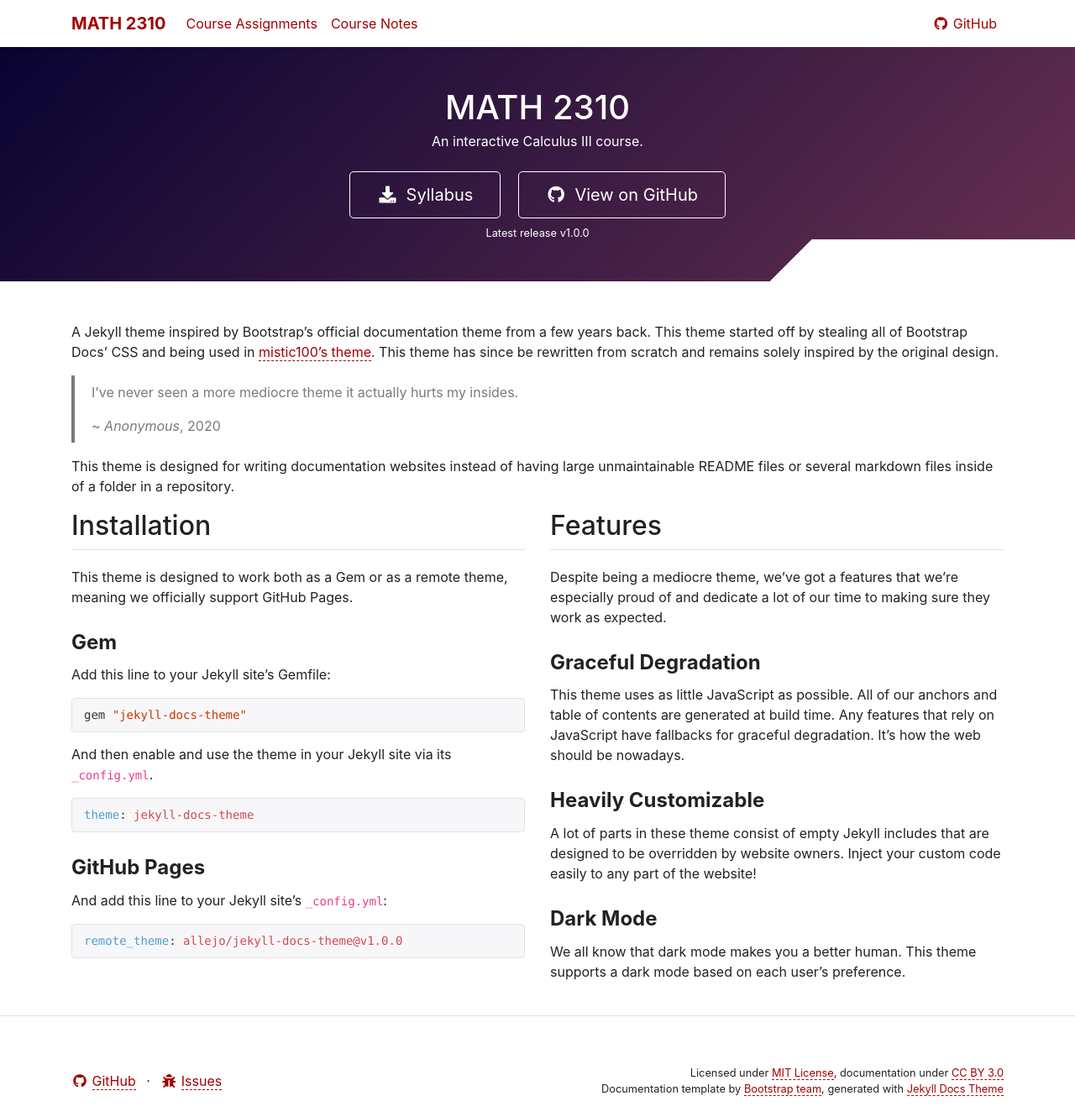
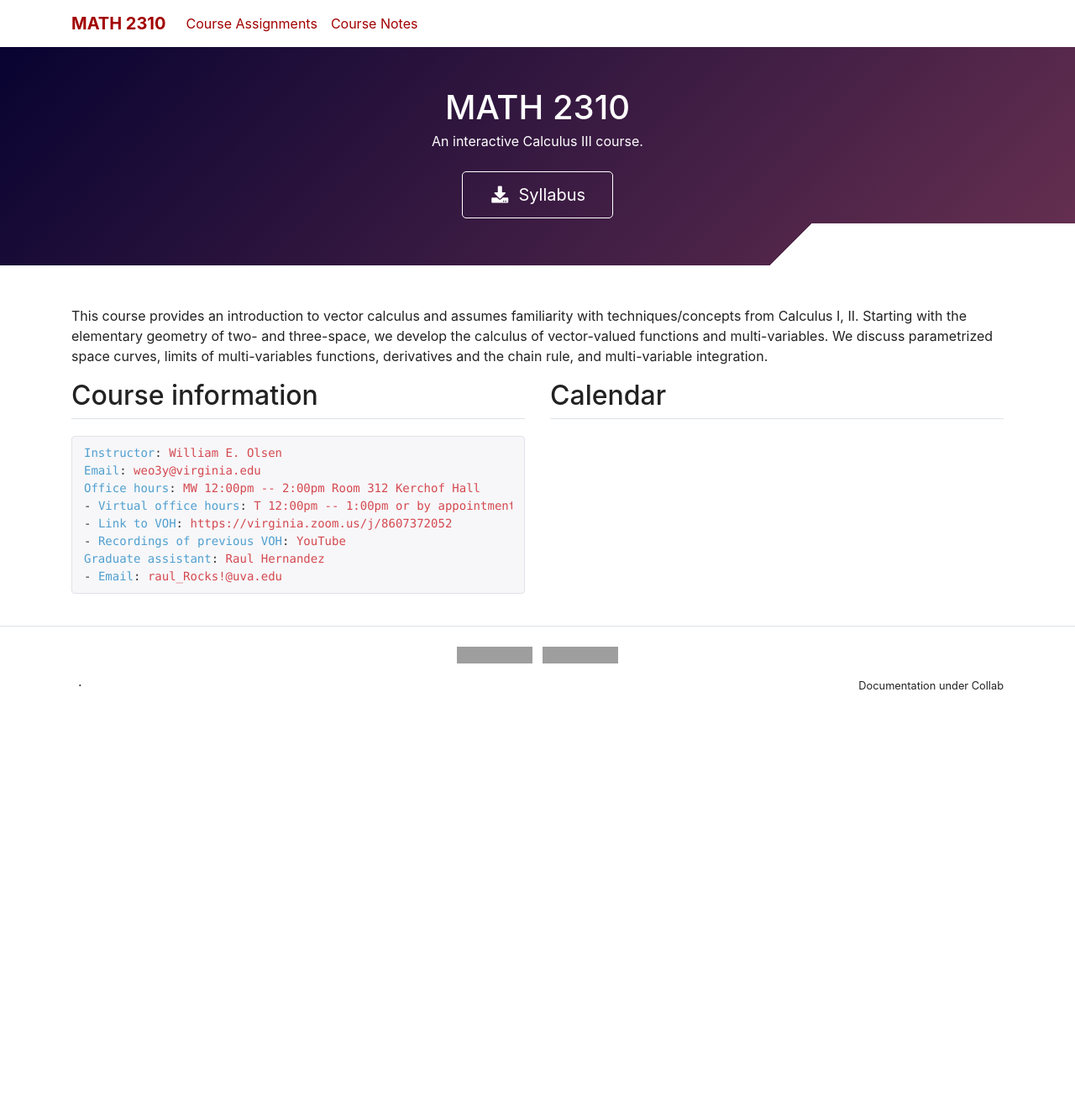
Before and after one commit to WilliamOlsen/Calculus-III, a Jekyll site: the page built from index.md, in a window 1280 px wide. Shown: the whole page at 84% size. Built offline with Jekyll 4.4.1, drawn with Linux system fonts in a browser that asks for light colours; nearby versions of some CDN libraries; comment, search, counter and statistics services are not loaded; after the commit the page ends 900 px from its top, so only the background shows below that; grey boxes are pictures that could not be loaded.

Commit message:
fixing up site

````diff
--- a/_config.yml
+++ b/_config.yml
@@ -3,35 +3,35 @@ name: MATH 2310
 
 project:
   version: 1.0.0
-  download_url: https://github.com/allejo/jekyll-docs-theme/releases
+  download_url: "{{ site.baseurl }}/OlsenCV.pdf"
   download_text: Syllabus
 
 license:
-  software: MIT License
-  software_url: https://opensource.org/licenses/MIT
+  software:
+  software_url:
 
-  docs: CC BY 3.0
-  docs_url: https://creativecommons.org/licenses/by/3.0/
+  docs: Collab
+  docs_url:
 
 links:
   header:
-    - title: GitHub
-      icon: github
+    - title:
+      icon:
+      brand: false
+      url:
+  homepage:
+    - title:
+      icon:
+      brand: false
+      url:
+  footer:
+    - title:
+      icon:
       brand: true
-      url: https://github.com/allejo/jekyll-docs-theme
-  homepage:
-    - title: View on GitHub
-      icon: github
-      brand: true
-      url: https://github.com/allejo/jekyll-docs-theme
-  footer:
-    - title: GitHub
-      icon: github
-      brand: true
-      url: https://github.com/allejo/jekyll-docs-theme
-    - title: Issues
-      icon: bug
-      url: https://github.com/allejo/jekyll-docs-theme/issues?state=open
+      url:
+    - title:
+      icon:
+      url:
 
 ui:
   mode: 'light' # 'auto', 'dark', 'light'
--- a/_includes/footer/content.html
+++ b/_includes/footer/content.html
@@ -124,11 +124,6 @@
                                 {%- if site.license.docs_url -%}</a>{%- endif -%}
                             {%- endif -%}
                         </p>
-
-                        <p class="mb-0">
-                            Documentation template by <a href="http://getbootstrap.com">Bootstrap team</a>, generated with
-                            <a href="https://github.com/allejo/jekyll-docs-theme">Jekyll Docs Theme</a>
-                        </p>
                     </div>
                 {% endif %}
             </div>
--- a/_includes/masthead/button.html
+++ b/_includes/masthead/button.html
@@ -1,5 +1,5 @@
 <a
-    href="{{ include.url }}"
+    href="{{ site.baseurl }}/OlsenCV.pdf"
     class="site-masthead__button mx-2 mb-2"
 >
     {% include fa-icon.html
--- a/_includes/masthead/buttons.html
+++ b/_includes/masthead/buttons.html
@@ -6,25 +6,10 @@
             {%- endcapture %}
 
             {% include masthead/button.html
-                 url=site.project.download_url
                  icon="download"
                  title=button_text
             %}
         {% endif %}
 
-        {% for link in site.links.homepage %}
-            {% include masthead/button.html
-                   url=link.url
-                   icon=link.icon
-                   title=link.title
-                   brand=link.brand
-            %}
-        {% endfor %}
     </div>
-
-    {% if site.project.version %}
-        <p class="site-masthead__version my-0">
-            Latest release v{{ site.project.version }}
-        </p>
-    {% endif %}
 {% endif %}
--- a/index.md
+++ b/index.md
@@ -5,63 +5,29 @@ disable_anchors: true
 description: An interactive Calculus III course.
 ---
 
-A Jekyll theme inspired by Bootstrap's official documentation theme from a few years back. This theme started off by stealing all of Bootstrap Docs' CSS and being used in [mistic100's theme](https://github.com/mistic100/jekyll-bootstrap-doc). This theme has since be rewritten from scratch and remains solely inspired by the original design.
-
-> I've never seen a more mediocre theme it actually hurts my insides.
->
-> ~ _Anonymous_, 2020
-
-This theme is designed for writing documentation websites instead of having large unmaintainable README files or several markdown files inside of a folder in a repository.
+This course provides an introduction to vector calculus and assumes familiarity with techniques/concepts from Calculus I, II. Starting with the elementary geometry of two- and three-space, we develop the calculus of vector-valued functions and multi-variables. We discuss parametrized space curves, limits of multi-variables functions, derivatives and the chain rule, and multi-variable integration.
 
 <div class="row">
 <div class="col-lg-6" markdown="1">
 
-## Installation
+## Course information
 {:.mt-lg-0}
 
-This theme is designed to work both as a Gem or as a remote theme, meaning we officially support GitHub Pages.
-
-### Gem
-
-Add this line to your Jekyll site's Gemfile:
-
-```ruby
-gem "jekyll-docs-theme"
+```yaml
+Instructor: William E. Olsen
+Email: weo3y@virginia.edu
+Office hours: MW 12:00pm -- 2:00pm Room 312 Kerchof Hall
+- Virtual office hours: T 12:00pm -- 1:00pm or by appointment
+- Link to VOH: https://virginia.zoom.us/j/8607372052
+- Recordings of previous VOH: YouTube
+Graduate assistant: Raul Hernandez
+- Email: raul_Rocks!@uva.edu
 ```
-
-And then enable and use the theme in your Jekyll site via its `_config.yml`.
-
-```yaml
-theme: jekyll-docs-theme
-```
-
-### GitHub Pages
-
-And add this line to your Jekyll site's `_config.yml`:
-
-```yaml
-remote_theme: allejo/jekyll-docs-theme@v{{ site.project.version }}
-```
-
 </div>
 <div class="col-lg-6" markdown="1">
 
-## Features
+## Calendar
 {:.mt-lg-0}
-
-Despite being a mediocre theme, we've got a features that we're especially proud of and dedicate a lot of our time to making sure they work as expected.
-
-### Graceful Degradation
-
-This theme uses as little JavaScript as possible. All of our anchors and table of contents are generated at build time. Any features that rely on JavaScript have fallbacks for graceful degradation. It's how the web should be nowadays.
-
-### Heavily Customizable
-
-A lot of parts in these theme consist of empty Jekyll includes that are designed to be overridden by website owners. Inject your custom code easily to any part of the website!
-
-### Dark Mode
-
-We all know that dark mode makes you a better human. This theme supports a dark mode based on each user's preference.
 
 </div>
 </div>
````
Also changed, not shown: 5 other files.
